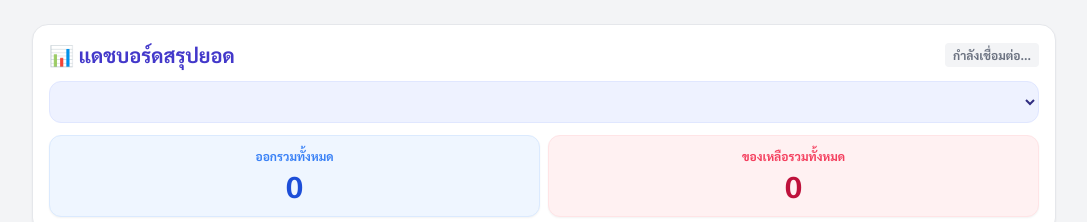
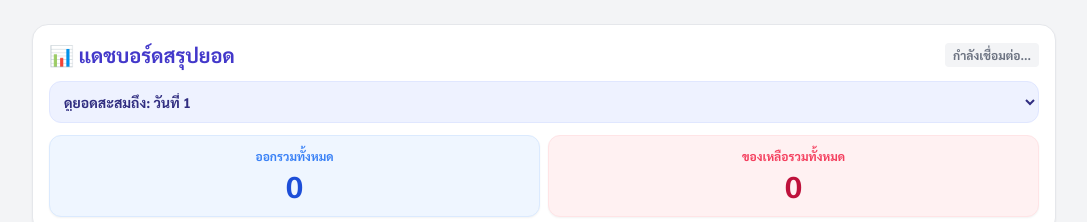
Before and after one commit to PONDKUNGx/check-storck-, a plain HTML site: page dashboard.html in a window 1280 px wide. Shown: the top 222 px of the page, without its empty margins (96-1183 px from the left). Drawn offline with nearby package versions, Linux system fonts and the light colour scheme; no server answers.

Commit message:
Update dashboard.html

```diff
--- a/dashboard.html
+++ b/dashboard.html
@@ -68,7 +68,7 @@
         const DATES = ["วันที่ 1", "วันที่ 2"];
 
         const prizes = [
-             id: 'A', name: 'ทิชชู่', total: 576 }, { id: 'B', name: 'ขนม', total: 96 }, { id: 'C', name: 'ช้างเล็ก', total: 60 },
+            { id: 'A', name: 'ทิชชู่', total: 576 }, { id: 'B', name: 'ขนม', total: 96 }, { id: 'C', name: 'ช้างเล็ก', total: 60 },
             { id: 'D', name: 'ช้างใหญ่', total: 57 }, { id: 'E', name: 'สกุชชี่เล็ก', total: 108 }, { id: 'F', name: 'พวงกุญแจเล็ก', total: 60 },
             { id: 'G', name: 'พวงกุญแจใหญ่', total: 14 },
             { id: '000', name: 'เต่า', total: 4 }, { id: '111', name: 'เต่า', total: 24 }, { id: '222', name: 'ตุ๊กตาเป็ด', total: 6 }, { id: '333', name: 'สกุชชี่ซาลาเปา', total: 24 },
```
